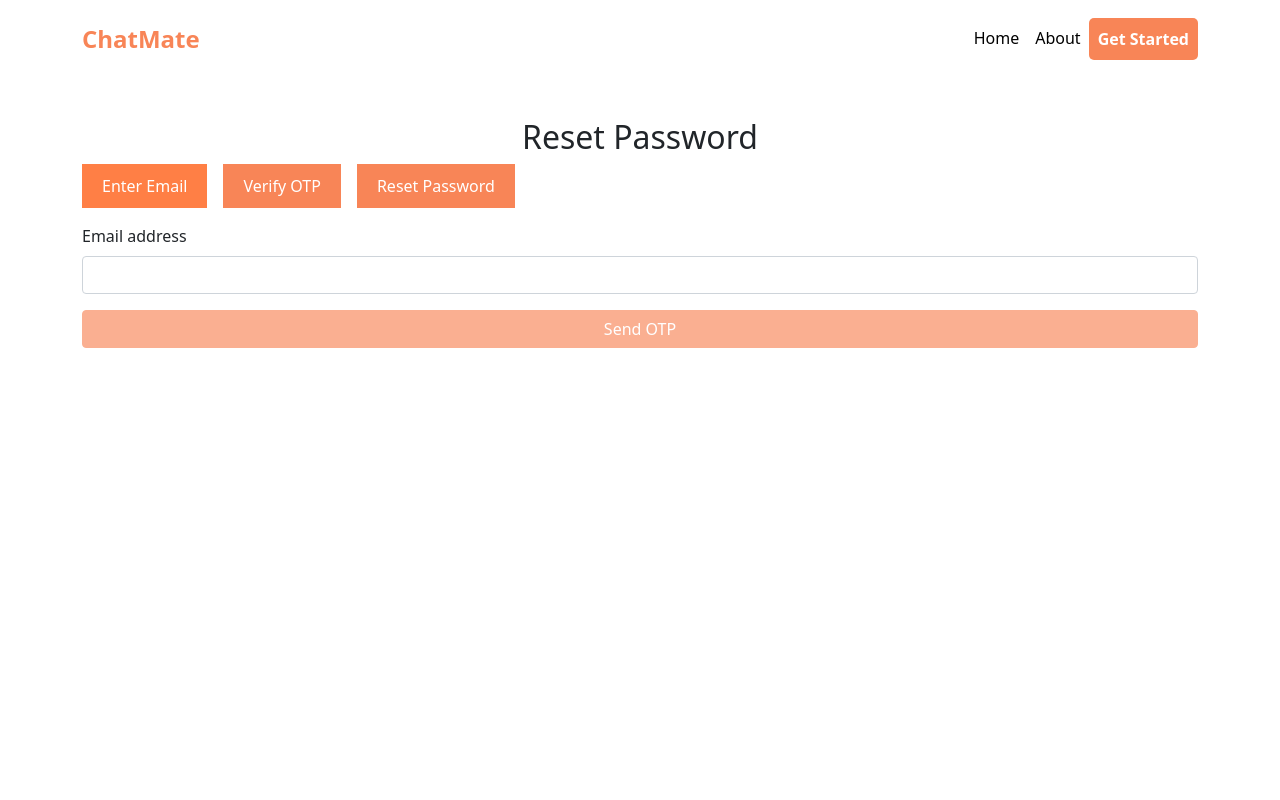
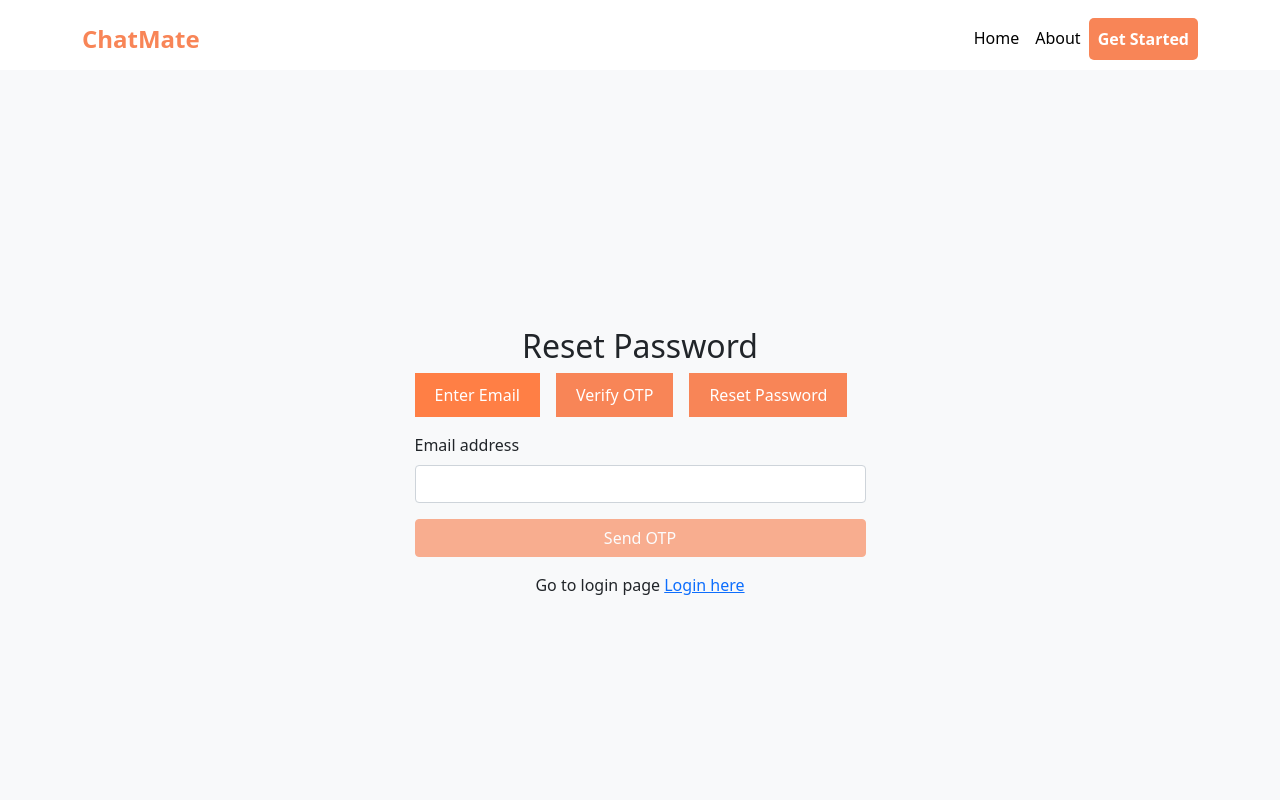
Before and after one commit to Maulavi-azreen/Chat_App_Angular_Frontend, an Angular app: page /reset-password in a window 1280 px wide. Shown: the top 800 px of the page. Built offline with nearby package versions, Linux system fonts and the light colour scheme.

Commit message:
Updated signup login and reset password components 30 Jan 2025

```diff
--- a/src/app/components/login/login.component.css
+++ b/src/app/components/login/login.component.css
@@ -21,19 +21,19 @@ section {
   }
 
   .btn-primary {
-    background-color: #ff4a57;
-    border-color: #ff4a57;
+    background-color: #f88557;
+    border-color: #f88557;
     font-size: 16px;
     font-weight: 500;
   }
 
   .btn-primary:hover {
-    background-color: #e63e4c;
-    border-color: #e63e4c;
+    background-color: #f88557;
+    border-color: #f88557;
   }
 
   .link {
-    color: #ff4a57;
+    color: #f88557;
     font-size: 14px;
   }
 
--- a/src/app/components/login/login.component.html
+++ b/src/app/components/login/login.component.html
@@ -29,6 +29,10 @@
               </div>
               <button type="submit" class="btn btn-primary w-100">Login</button>
             </form>
+            <!-- Success Message -->
+            <div *ngIf="successMessage" class="alert alert-success mt-3">
+              {{ successMessage }}
+            </div>
              <!-- Error Message -->
           <div *ngIf="errorMessage" class="alert alert-danger mt-3">
             {{ errorMessage }}
--- a/src/app/components/login/login.component.ts
+++ b/src/app/components/login/login.component.ts
@@ -14,10 +14,12 @@ export class LoginComponent {
   email: string = '';
   password: string = '';
   errorMessage: string = '';
+  successMessage: string='';
 
   constructor(private loginService: LoginService, private router: Router) {}
 
   onSubmit(): void {
+    this.successMessage="";
     if (!this.email || !this.password) {
       this.errorMessage = 'Email and password are required.';
       return;
@@ -33,9 +35,13 @@ export class LoginComponent {
           // email: response.email,
           // profilePic: response.profilePic,
         }));
+        this.successMessage = 'Login successful! ';
 
-        // Redirect to dashboard or another page
+        setTimeout(()=>{
+           // Redirect to dashboard or another page
         this.router.navigate(['/chat']);
+        },2000)
+
       },
       (error) => {
         this.errorMessage = error.error.message || 'Login failed. Please try again.';
--- a/src/app/components/signup/signup.component.css
+++ b/src/app/components/signup/signup.component.css
@@ -21,19 +21,19 @@ section {
   }
 
   .btn-primary {
-    background-color: #ff4a57;
-    border-color: #ff4a57;
+    background-color: #f88557;
+    border-color: #f88557;
     font-size: 16px;
     font-weight: 500;
   }
 
   .btn-primary:hover {
-    background-color: #e63e4c;
-    border-color: #e63e4c;
+    background-color: #f88557;
+    border-color: #f88557;
   }
 
   .link {
-    color: #ff4a57;
+    color: #f88557;
     font-size: 14px;
   }
 
--- a/src/app/components/signup/signup.component.html
+++ b/src/app/components/signup/signup.component.html
@@ -1,4 +1,7 @@
-<section class="d-flex align-items-center justify-content-center" style="min-height: 100vh; background-color: #f8f9fa;">
+<section
+  class="d-flex align-items-center justify-content-center"
+  style="min-height: 100vh; background-color: #f8f9fa"
+>
   <div class="container">
     <div class="row justify-content-center">
       <div class="col-lg-5 col-md-8">
@@ -46,7 +49,9 @@
 
             <!-- Confirm Password -->
             <div class="mb-3">
-                <label for="confirmPassword" class="form-label">Confirm Password</label>
+              <label for="confirmPassword" class="form-label"
+                >Confirm Password</label
+              >
               <input
                 type="password"
                 class="form-control"
@@ -55,6 +60,10 @@
                 [(ngModel)]="confirmPassword"
                 name="confirmPassword"
               />
+            </div>
+            <!-- Success Alert -->
+            <div *ngIf="successMessage" class="alert alert-success text-center">
+              {{ successMessage }}
             </div>
             <!-- Error Message -->
             <div *ngIf="errorMessage" class="text-danger">
--- a/src/app/components/signup/signup.component.ts
+++ b/src/app/components/signup/signup.component.ts
@@ -16,17 +16,22 @@ export class SignupComponent {
   password = '';
   confirmPassword = '';
   errorMessage = '';
+  successMessage = '';
 
   constructor(private signupService: SignupService, private router: Router) {}
 
   // Handle form submission
   onSubmit() {
+    this.successMessage = '';
     // debugger;
     this.signupService.registerUser(this.name, this.email, this.password, this.confirmPassword).subscribe({
       next: (response) => {
         // debugger;
         console.log('User registered successfully:', response);
-        this.router.navigate(['/login']); // Redirect to login page after successful signup
+        this.successMessage = 'Signup successful! and a welcome email has been sent to you. Redirecting to login...';
+        setTimeout(() => {
+          this.router.navigate(['/login']);
+        }, 2000);
       },
       error: (err) => {
         console.error('Signup failed:', err);
--- a/src/app/reset-password/reset-password.component.html
+++ b/src/app/reset-password/reset-password.component.html
@@ -1,5 +1,12 @@
 <!-- reset-password.component.html -->
-<div class="container mt-5">
+<section
+class="d-flex align-items-center justify-content-center"
+style="min-height: 100vh; background-color: #f8f9fa"
+>
+<div class="container">
+  <div class="row justify-content-center">
+    <div class="col-lg-5 col-md-8">
+      <div class="form-container">
     <h2 class="text-center">Reset Password</h2>
 
     <!-- Nav pills for tabs -->
@@ -50,6 +57,14 @@
           <button type="submit" class="btn btn-custom w-100" [disabled]="!newPassword">Reset Password</button>
         </form>
       </div>
-
     </div>
   </div>
+  </div>
+  </div>
+   <!-- Login Link -->
+   <p class="text-center mt-3">
+    Go to login page
+    <a routerLink="/login" class="link">Login here</a>
+  </p>
+</div>
+  </section>
--- a/src/app/reset-password/reset-password.component.ts
+++ b/src/app/reset-password/reset-password.component.ts
@@ -2,12 +2,12 @@
 import { Component } from '@angular/core';
 import { UserService } from '../service/user/user.service';
 import { FormsModule } from '@angular/forms';
-import { Router } from '@angular/router';
+import { Router, RouterLink } from '@angular/router';
 import { CommonModule } from '@angular/common';
 FormsModule
 
 @Component({
-  imports:[FormsModule,CommonModule],
+  imports:[FormsModule,CommonModule,RouterLink],
   selector: 'app-reset-password',
   templateUrl: './reset-password.component.html',
   styleUrl: './reset-password.component.css',
```
Lines whose indentation alone changed are shown as unchanged.
